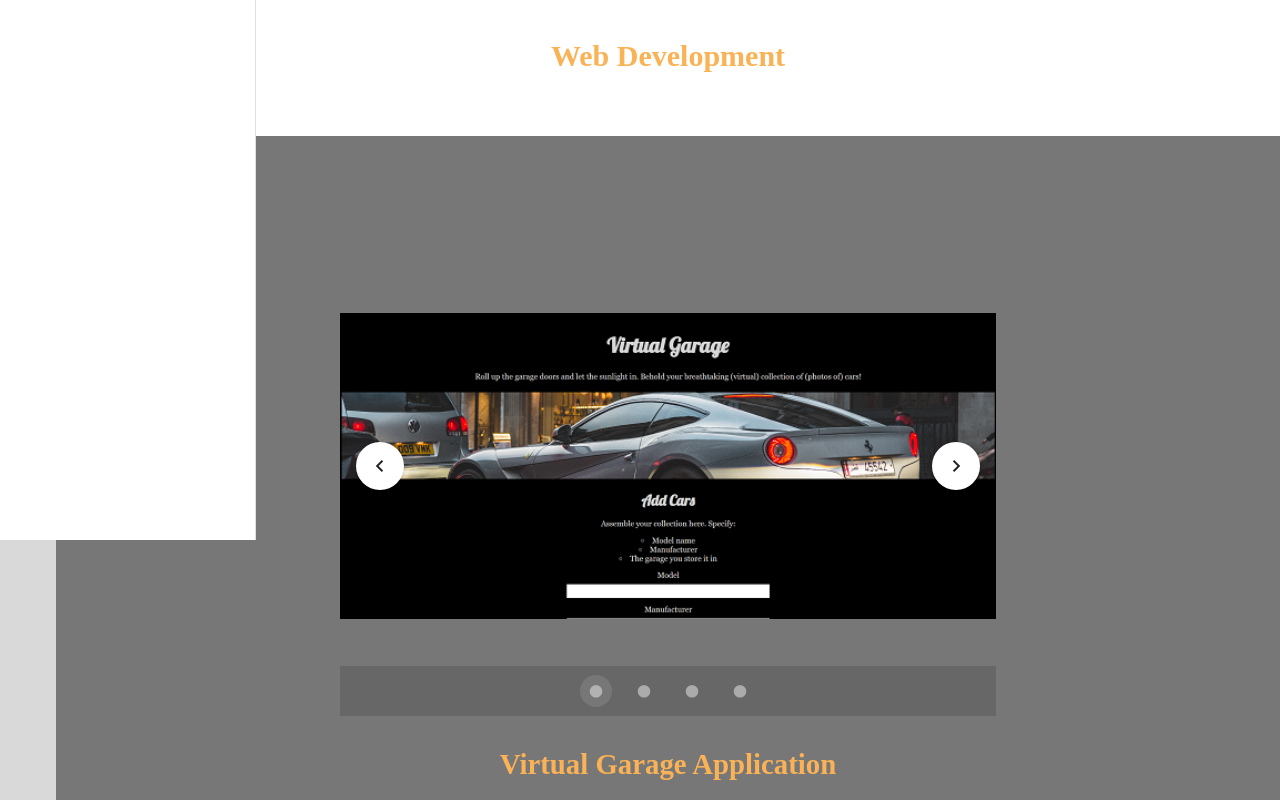
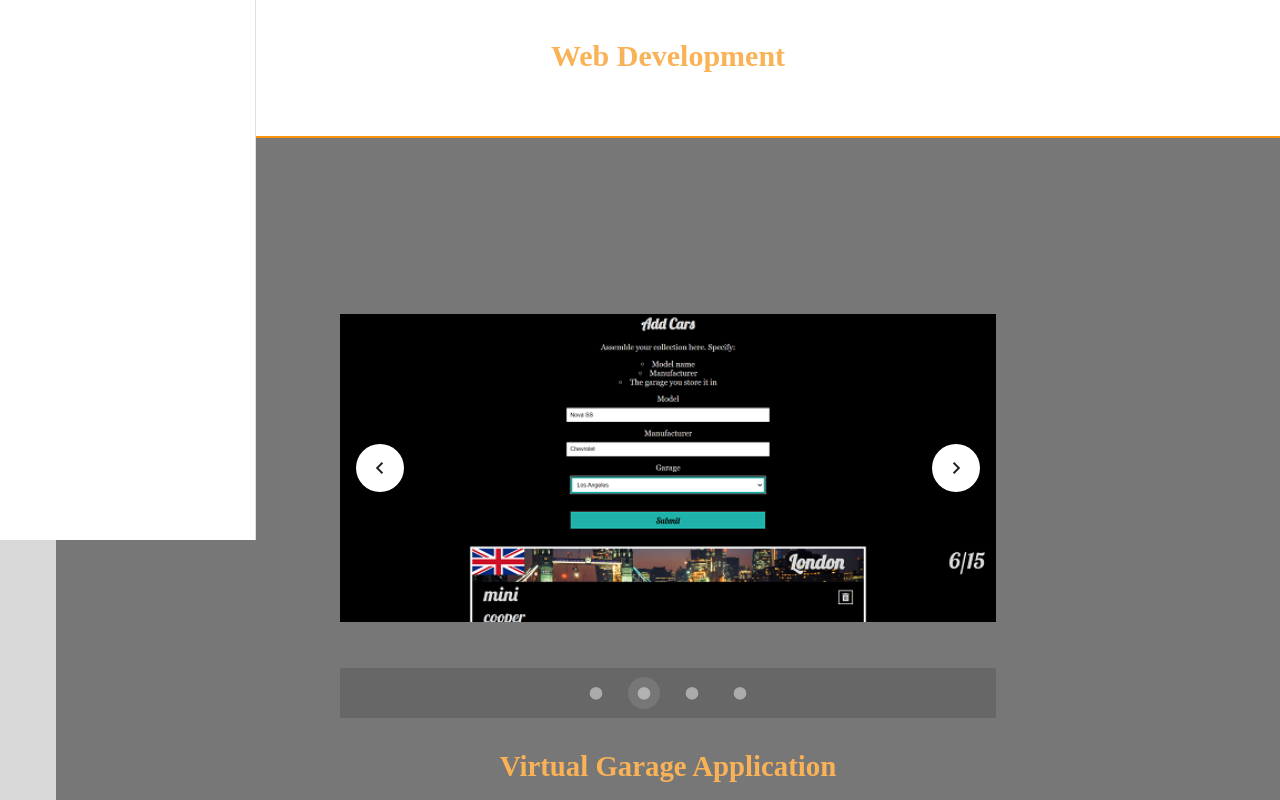
Before and after one commit to JamesBarnes48/PersonalSiteVue, a Vue app: page /showcase in a window 1280 px wide. Shown: the part 260-1060 px from the top of the page. Built offline with nearby package versions, Linux system fonts and the light colour scheme.

Commit message:
add orange accent to projects

```diff
--- a/src/components/ShowcaseProject.vue
+++ b/src/components/ShowcaseProject.vue
@@ -14,7 +14,7 @@ export default {
 <template>
     <div class="project-container">
         <div class="carousel-container">
-            <v-carousel>
+            <v-carousel cycle>
                 <v-carousel-item
                 v-for="img in projectImages"
                 :src="img"
@@ -36,6 +36,8 @@ export default {
     background-color: var(--off-background-hex);
     color: white;
     padding: 80px 65px;
+    border-top: 2px solid var(--main-hex);
+    border-bottom: 1px solid var(--main-hex);
 }
 .project-container:nth-of-type(even) {
     background-color: var(--background-hex);
```
